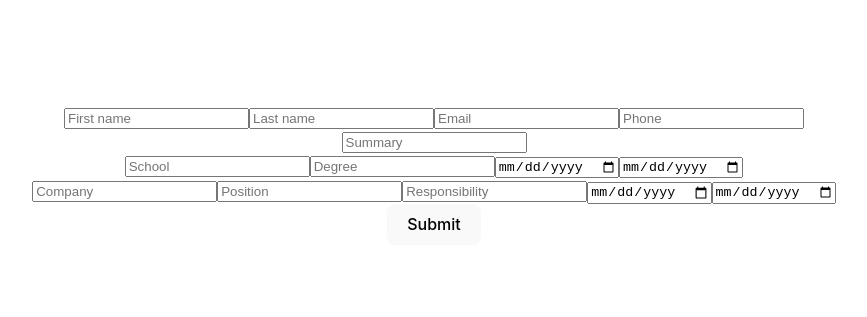
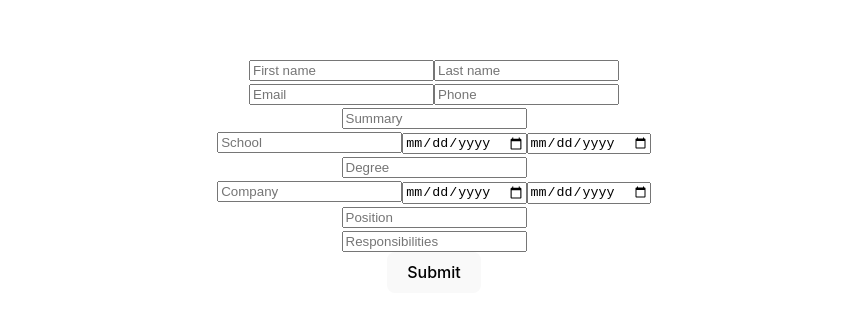
Before and after one commit to MortalChris/REACT-CV-APPLICATION, a React (Vite) app in the folder react-cv-application/: page / in a window 1280 px wide. Shown: the part 225-542 px from the top of the page, without its empty margins (206-1073 px from the left). Built offline with nearby package versions, Linux system fonts and the light colour scheme.

Commit message:
added lines breaks

```diff
--- a/react-cv-application/src/App.jsx
+++ b/react-cv-application/src/App.jsx
@@ -8,31 +8,37 @@ function App() {
         <div id="general-information-container">
             <input placeholder="First name" type="text" name="first-name" id="first-name-input" />
             <input placeholder="Last name" type="text" name="last-name" id="last-name-input" />
+          <br />
+            <input placeholder="Email" type="email" name="email" id="email-input" />
+            <input placeholder="Phone" type="number" name="phone-number" id="phone-input" />
+        </div>
 
-            <input placeholder="Email" type="email" name="email" id="email-input" />
-            <input placeholder="Phone" type="text" name="phone-number" id="phone-input" />
-        </div>
 
         <div id="Summary-input-container">
             <input placeholder="Summary" type="text" name="summary" id="summary-input" />
         </div>
 
+
         <div id="education-information">
             <input placeholder="School" type="text" name="school-name" id="school-input" />
-            <input placeholder="Degree" type="text" name="degree" id="degree-input" />
-
             <input placeholder="Date Start" type="date" name="date-of-start" id="education-date-start-input" />
             <input placeholder="Date End" type="date" name="date-of-end" id="education-date-end-input" />
+          <br />
+            <input placeholder="Degree" type="text" name="degree" id="degree-input" />
         </div>
+
 
         <div id="experience-information">
             <input placeholder="Company" type="text" name="company-name" id="company-input" />
-            <input placeholder="Position" type="text" name="position-title" id="position-input" />
-            <input placeholder="Responsibility" type="text" name="responsibilities" id="resp-input" />
-
             <input placeholder="Date Start" type="date" name="date-of-start" id="experience-date-start-input" />
             <input placeholder="Date End" type="date" name="date-of-end" id="experience-date-end-input" />
+          <br />
+            <input placeholder="Position" type="text" name="position-title" id="position-input" />
+          <br />
+            <input placeholder="Responsibilities" type="text" name="responsibilities" id="resp-input" />
         </div>
+
+
         <div id="button-container">
           <button onSubmit="" >Submit</button>
         </div>
--- a/react-cv-application/src/index.css
+++ b/react-cv-application/src/index.css
@@ -12,6 +12,12 @@
   -webkit-font-smoothing: antialiased;
   -moz-osx-font-smoothing: grayscale;
   -webkit-text-size-adjust: 100%;
+}
+
+input::-webkit-outer-spin-button,
+input::-webkit-inner-spin-button {
+  -webkit-appearance: none;
+  margin: 0;
 }
 
 a {
```
